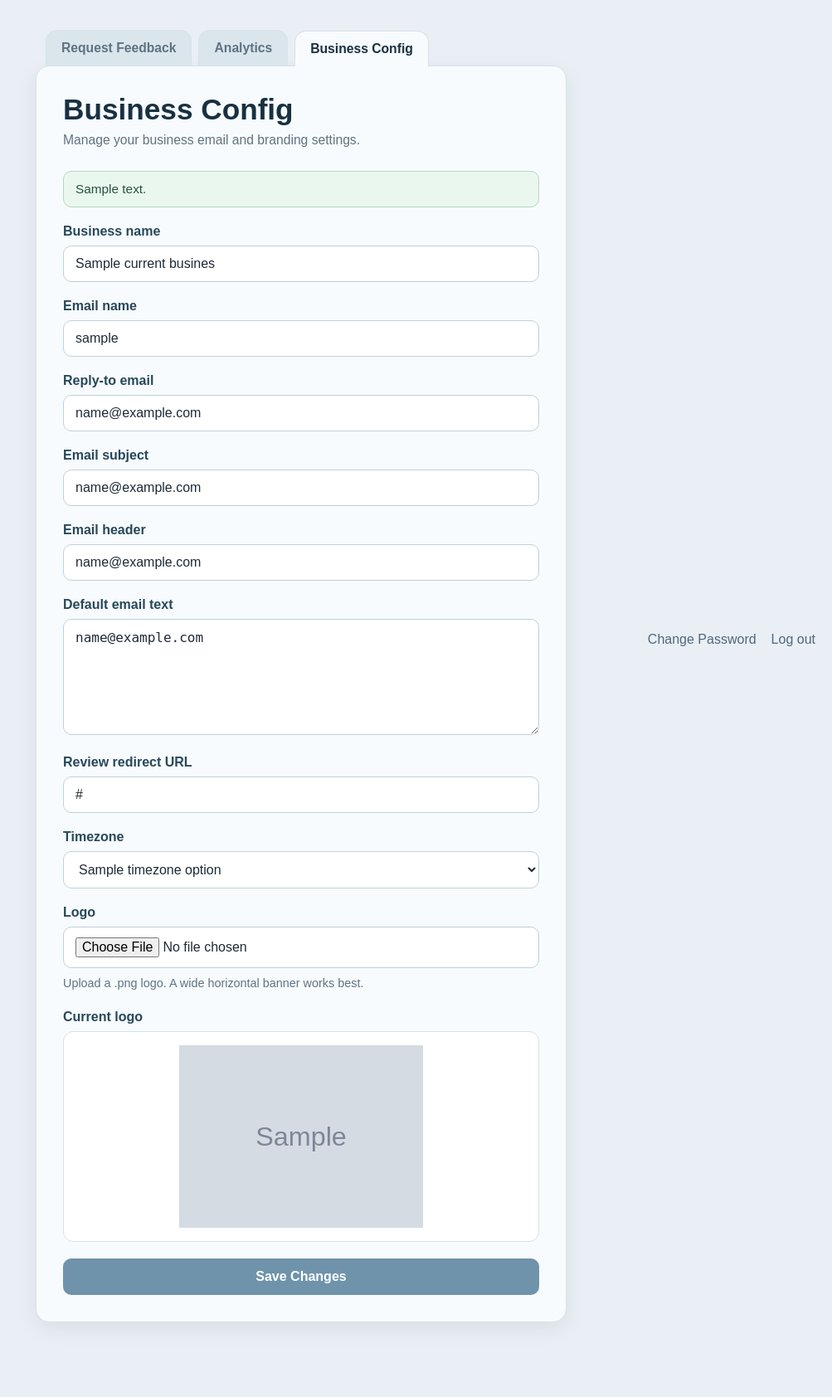
After one commit to chrgxh/my_review_app, a FastAPI app: template templates/business_config.html in a window 1280 px wide. The commit adds this page. Shown: the whole page at 83% size, without its empty margins (277-1280 px from the left). Run offline with FastAPI, Linux system fonts and the light colour scheme; the template is opened without the code that fills it: most values are stand-ins (such as "Sample title", 1, 10 or a date in 2020); grey boxes marked "Sample" are stand-in pictures; parts of the project's set-up code (start-up, migrations or seed data) failed here and were passed over.

Commit message:
Add business config page

```diff
--- a/main.py
+++ b/main.py
@@ -13,7 +13,7 @@ from helpers.auth import COOKIE_NAME
 
 from helpers.db import create_db_and_tables
 
-from routes import auth, analytics, request_feedback, submit_feedback
+from routes import auth, analytics, request_feedback, submit_feedback, business_config
 
 templates = Jinja2Templates(directory="templates")
 
@@ -69,3 +69,4 @@ app.include_router(request_feedback.router)
 app.include_router(submit_feedback.router)
 app.include_router(auth.router)
 app.include_router(analytics.router)
+app.include_router(business_config.router)
--- a/static/css/styles.css
+++ b/static/css/styles.css
@@ -811,3 +811,35 @@ select:focus {
         margin: -24px -24px 20px -24px;
     }
 }
+
+/* =========================================================
+   Business config
+   ========================================================= */
+
+.business-config-logo-preview {
+    padding: 16px;
+    background: #ffffff;
+    border: 1px solid #d6e2ea;
+    border-radius: 12px;
+    width: 100%;
+    overflow: hidden;
+    display: flex;
+    justify-content: center;
+    align-items: center;
+}
+
+.business-config-logo-preview img {
+    display: block;
+    max-width: 100%;
+    width: auto;
+    height: auto;
+    max-height: 220px;
+    object-fit: contain;
+}
+
+.input-help {
+    margin-top: 8px;
+    color: #5f7383;
+    font-size: 0.9rem;
+    line-height: 1.5;
+}
--- a/templates/admin.html
+++ b/templates/admin.html
@@ -12,6 +12,7 @@
             <div class="top-tabs">
                 <a href="/" class="tab active">Request Feedback</a>
                 <a href="/analytics" class="tab">Analytics</a>
+                <a href="/business-config" class="tab">Business Config</a>
             </div>
 
             <div class="card card-with-tabs">
--- a/templates/analytics_dashboard.html
+++ b/templates/analytics_dashboard.html
@@ -12,6 +12,7 @@
             <div class="top-tabs">
                 <a href="/" class="tab">Request Feedback</a>
                 <a href="/analytics" class="tab active">Analytics</a>
+                <a href="/business-config" class="tab">Business Config</a>
             </div>
 
             <div class="card card-with-tabs">
--- /dev/null
+++ b/templates/business_config.html
@@ -0,0 +1,160 @@
+<!DOCTYPE html>
+<html lang="en">
+<head>
+    <meta charset="UTF-8">
+    <meta name="viewport" content="width=device-width, initial-scale=1.0">
+    <title>Business Config</title>
+    <link rel="stylesheet" href="/static/css/styles.css">
+</head>
+<body>
+    <div class="app-shell">
+        <div class="content-frame">
+            <div class="top-tabs">
+                <a href="/" class="tab">Request Feedback</a>
+                <a href="/analytics" class="tab">Analytics</a>
+                <a href="/business-config" class="tab active">Business Config</a>
+            </div>
+
+            <div class="card card-with-tabs">
+                <h1>Business Config</h1>
+                <p class="subtitle">Manage your business email and branding settings.</p>
+
+                {% if success_message %}
+                    <div class="success-message">{{ success_message }}</div>
+                {% endif %}
+                {% if error_message %}
+                    <div class="error-message">{{ error_message }}</div>
+                {% endif %}
+
+                <form action="/business-config" method="post" enctype="multipart/form-data">
+
+                    <div class="form-group">
+                        <label for="name">Business name</label>
+                        <input
+                            type="text"
+                            id="name"
+                            name="name"
+                            value="{{ current_business.name or '' }}"
+                            required
+                        >
+                    </div>
+
+                    <div class="form-group">
+                        <label for="slug">Email name</label>
+                        <input
+                            type="text"
+                            id="slug"
+                            name="slug"
+                            value="{{ current_business.slug or '' }}"
+                            required
+                        >
+                    </div>
+
+                    <div class="form-group">
+                        <label for="reply_to_email">Reply-to email</label>
+                        <input
+                            type="email"
+                            id="reply_to_email"
+                            name="reply_to_email"
+                            value="{{ current_business.reply_to_email or '' }}"
+                            placeholder="Optional"
+                        >
+                    </div>
+
+                    <div class="form-group">
+                        <label for="email_subject">Email subject</label>
+                        <input
+                            type="text"
+                            id="email_subject"
+                            name="email_subject"
+                            value="{{ current_business.email_subject or '' }}"
+                            placeholder="We’d love your feedback"
+                        >
+                    </div>
+
+                    <div class="form-group">
+                        <label for="email_header">Email header</label>
+                        <input
+                            type="text"
+                            id="email_header"
+                            name="email_header"
+                            value="{{ current_business.email_header or '' }}"
+                            placeholder="We’d love your feedback"
+                        >
+                    </div>
+
+                    <div class="form-group">
+                        <label for="default_email_text">Default email text</label>
+                        <textarea
+                            id="default_email_text"
+                            name="default_email_text"
+                            rows="6"
+                            placeholder="Default message shown in the feedback email..."
+                        >{{ current_business.default_email_text or '' }}</textarea>
+                    </div>
+
+                    <div class="form-group">
+                        <label for="review_redirect_url">Review redirect URL</label>
+                        <input
+                            type="url"
+                            id="review_redirect_url"
+                            name="review_redirect_url"
+                            value="{{ current_business.review_redirect_url or '' }}"
+                            placeholder="https://example.com/review-page"
+                        >
+                    </div>
+
+                    <div class="form-group">
+                        <label for="timezone">Timezone</label>
+                        <select id="timezone" name="timezone" required>
+                            {% for tz in timezone_options %}
+                                <option
+                                    value="{{ tz['value'] }}"
+                                    {% if (current_business.timezone or 'UTC') == tz['value'] %}selected{% endif %}
+                                >
+                                    {{ tz['label'] }}
+                                </option>
+                            {% endfor %}
+                        </select>
+                    </div>
+
+                    <div class="form-group">
+                        <label for="logo">Logo</label>
+                        <input
+                            type="file"
+                            id="logo"
+                            name="logo"
+                            accept="image/png"
+                        >
+                        <div class="input-help">
+                            Upload a .png logo. A wide horizontal banner works best.
+                        </div>
+                    </div>
+
+                    {% if current_business.logo_url %}
+                        <div class="form-group">
+                            <label>Current logo</label>
+                            <div class="business-config-logo-preview">
+                                <img src="{{ current_business.logo_url }}" alt="{{ current_business.name }}">
+                            </div>
+                        </div>
+                    {% endif %}
+
+                    <div class="button-row">
+                        <button type="submit" class="btn-primary">Save Changes</button>
+                    </div>
+
+                </form>
+            </div>
+        </div>
+
+        <div class="utility-actions">
+            <a href="/change-password" class="utility-link">Change Password</a>
+
+            <form method="post" action="/logout">
+                <button type="submit" class="utility-link-button">Log out</button>
+            </form>
+        </div>
+    </div>
+</body>
+</html>
```
Also changed, not shown: routes/business_config.py (added, +57 -0 lines).
